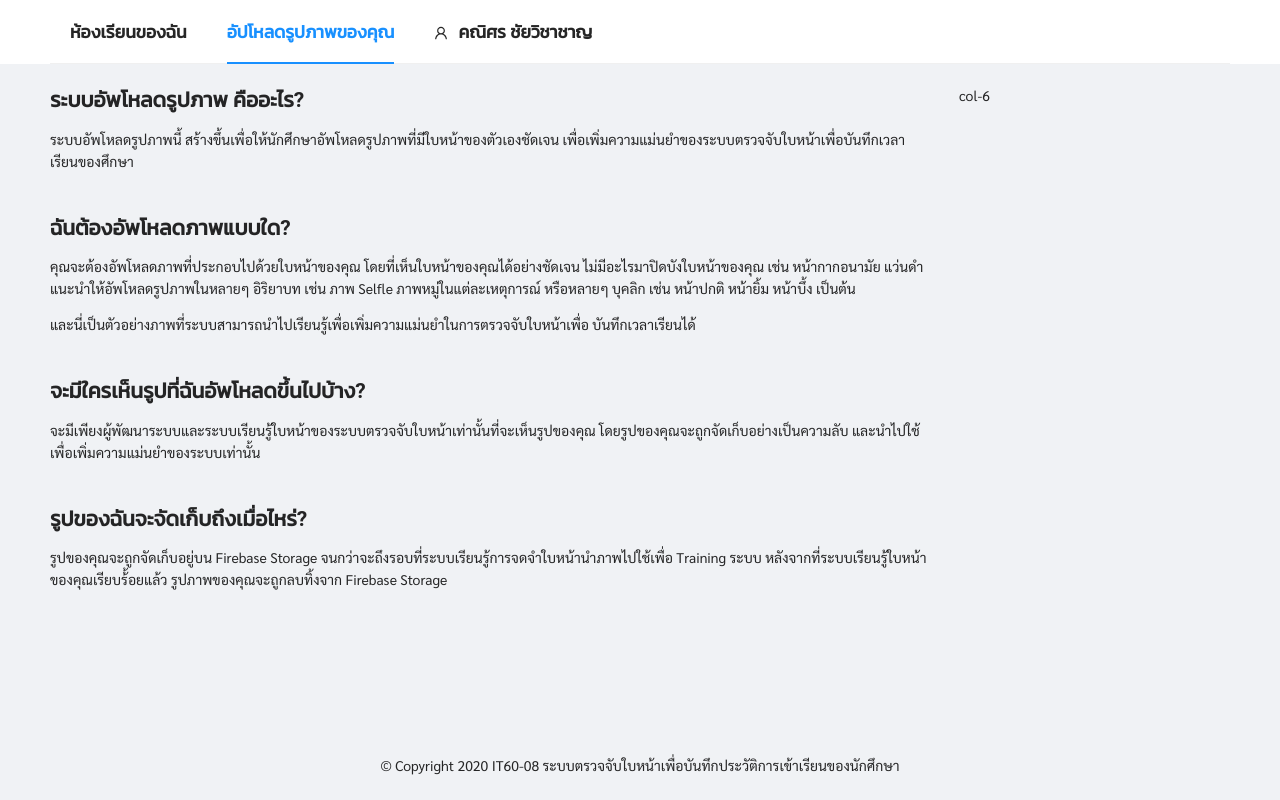
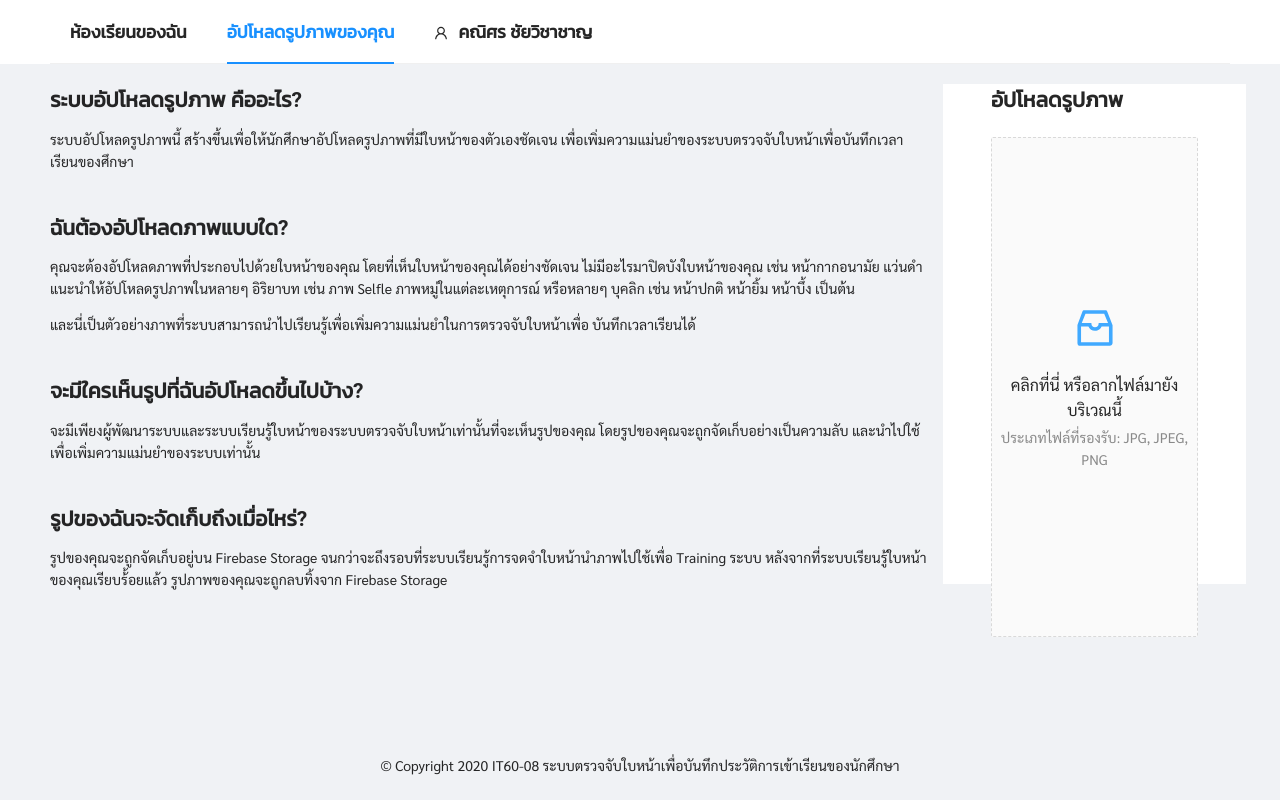
Before and after one commit to khanysorn/frrsca-frontend, a React (Create React App) app: page /student/upload in a window 1280 px wide. Built offline with nearby package versions, Linux system fonts and the light colour scheme; no server answers.

Commit message:
[ADD] Upload Face for Student

```diff
--- a/src/page/student/UploadFace.js
+++ b/src/page/student/UploadFace.js
@@ -1,23 +1,39 @@
 import React from "react";
-import { Layout, Col, Row } from "antd";
+import { Layout, Col, Row, Upload, message } from "antd";
+import { InboxOutlined } from "@ant-design/icons";
 import { withRouter } from "react-router-dom";
-import ContentLayoutStyle from "../../components/ContentLayoutStyle"
+import ContentLayoutStyle from "../../components/ContentLayoutStyle";
 import MenuBar from "../../components/student/Menu";
-import axios from 'axios'
-import Footer from '../../components/Footer';
-const { Header, Content} = Layout;
+import axios from "axios";
+import Footer from "../../components/Footer";
+import UploadBox from "../../components/student/UploadBox";
+const { Header, Content } = Layout;
 
+const { Dragger } = Upload;
+
+const props = {
+  name: "file",
+  multiple: true,
+  action: "https://www.mocky.io/v2/5cc8019d300000980a055e76",
+  onChange(info) {
+    const { status } = info.file;
+    if (status !== "กำลังอัปโหลด") {
+      console.log(info.file, info.fileList);
+    }
+    if (status === "done") {
+      message.success(`ไฟล์ ${info.file.name} อัปโหลดรูปเสร็จสมบูรณ์`);
+    } else if (status === "error") {
+      message.error(`ไฟล์ ${info.file.name} อัปโหลดรูปไม่เสร็จสมบูรณ์`);
+    }
+  },
+};
 
 class UploadFace extends React.Component {
-
   state = {
     data: [],
   };
 
-  componentDidMount() {
-
-  }
-
+  componentDidMount() {}
 
   getSubjectList = async () => {
     // this.props.match.params.id
@@ -33,30 +49,66 @@ class UploadFace extends React.Component {
   };
 
   render() {
-  console.log(this.state.data)
+    console.log(this.state.data);
     return (
       <>
         <Layout className="layout">
           <Header>
-        <MenuBar/>
+            <MenuBar />
           </Header>
-        <Content style={ContentLayoutStyle} >
-         <Row style={{ marginTop: "20px" }} gutter={[32,32]}>
+          <Content style={ContentLayoutStyle}>
+            <Row style={{ marginTop: "20px" }} gutter={[32, 32]}>
               <Col xs={24} md={18}>
-                <h1>ระบบอัพโหลดรูปภาพ คืออะไร?</h1>
-                <p style={{marginBottom: "40px"}}>ระบบอัพโหลดรูปภาพนี้ สร้างขึ้นเพื่อให้นักศึกษาอัพโหลดรูปภาพที่มีใบหน้าของตัวเองชัดเจน เพื่อเพิ่มความแม่นยำของระบบตรวจจับใบหน้าเพื่อบันทึกเวลาเรียนของศึกษา</p>
-                <h1>ฉันต้องอัพโหลดภาพแบบใด?</h1>
-                <p >คุณจะต้องอัพโหลดภาพที่ประกอบไปด้วยใบหน้าของคุณ โดยที่เห็นใบหน้าของคุณได้อย่างชัดเจน ไม่มีอะไรมาปิดบังใบหน้าของคุณ เช่น หน้ากากอนามัย แว่นดำ แนะนำให้อัพโหลดรูปภาพในหลายๆ อิริยาบท เช่น ภาพ Selfle ภาพหมู่ในแต่ละเหตุการณ์ หรือหลายๆ บุคลิก เช่น หน้าปกติ หน้ายิ้ม หน้าบึ้ง เป็นต้น </p>
-                <p style={{marginBottom: "40px"}}>และนี่เป็นตัวอย่างภาพที่ระบบสามารถนำไปเรียนรู้เพื่อเพิ่มความแม่นยำในการตรวจจับใบหน้าเพื่อ บันทึกเวลาเรียนได้</p>
-                <h1>จะมีใครเห็นรูปที่ฉันอัพโหลดขึ้นไปบ้าง?</h1>
-                <p style={{marginBottom: "40px"}}>จะมีเพียงผู้พัฒนาระบบและระบบเรียนรู้ใบหน้าของระบบตรวจจับใบหน้าเท่านั้นที่จะเห็นรูปของคุณ โดยรูปของคุณจะถูกจัดเก็บอย่างเป็นความลับ และนำไปใช้เพื่อเพิ่มความแม่นยำของระบบเท่านั้น</p>
+                <h1>ระบบอัปโหลดรูปภาพ คืออะไร?</h1>
+                <p style={{ marginBottom: "40px" }}>
+                  ระบบอัปโหลดรูปภาพนี้
+                  สร้างขึ้นเพื่อให้นักศึกษาอัปโหลดรูปภาพที่มีใบหน้าของตัวเองชัดเจน
+                  เพื่อเพิ่มความแม่นยำของระบบตรวจจับใบหน้าเพื่อบันทึกเวลาเรียนของศึกษา
+                </p>
+                <h1>ฉันต้องอัปโหลดภาพแบบใด?</h1>
+                <p>
+                  คุณจะต้องอัปโหลดภาพที่ประกอบไปด้วยใบหน้าของคุณ
+                  โดยที่เห็นใบหน้าของคุณได้อย่างชัดเจน
+                  ไม่มีอะไรมาปิดบังใบหน้าของคุณ เช่น หน้ากากอนามัย แว่นดำ
+                  แนะนำให้อัปโหลดรูปภาพในหลายๆ อิริยาบท เช่น ภาพ Selfle
+                  ภาพหมู่ในแต่ละเหตุการณ์ หรือหลายๆ บุคลิก เช่น หน้าปกติ
+                  หน้ายิ้ม หน้าบึ้ง เป็นต้น{" "}
+                </p>
+                <p style={{ marginBottom: "40px" }}>
+                  และนี่เป็นตัวอย่างภาพที่ระบบสามารถนำไปเรียนรู้เพื่อเพิ่มความแม่นยำในการตรวจจับใบหน้าเพื่อ
+                  บันทึกเวลาเรียนได้
+                </p>
+                <h1>จะมีใครเห็นรูปที่ฉันอัปโหลดขึ้นไปบ้าง?</h1>
+                <p style={{ marginBottom: "40px" }}>
+                  จะมีเพียงผู้พัฒนาระบบและระบบเรียนรู้ใบหน้าของระบบตรวจจับใบหน้าเท่านั้นที่จะเห็นรูปของคุณ
+                  โดยรูปของคุณจะถูกจัดเก็บอย่างเป็นความลับ
+                  และนำไปใช้เพื่อเพิ่มความแม่นยำของระบบเท่านั้น
+                </p>
                 <h1>รูปของฉันจะจัดเก็บถึงเมื่อไหร่?</h1>
-                <p style={{marginBottom: "40px"}}>รูปของคุณจะถูกจัดเก็บอยู่บน Firebase Storage จนกว่าจะถึงรอบที่ระบบเรียนรู้การจดจำใบหน้านำภาพไปใช้เพื่อ Training ระบบ หลังจากที่ระบบเรียนรู้ใบหน้าของคุณเรียบร้้อยแล้ว รูปภาพของคุณจะถูกลบทิ้งจาก Firebase Storage</p>
+                <p style={{ marginBottom: "40px" }}>
+                  รูปของคุณจะถูกจัดเก็บอยู่บน Firebase Storage
+                  จนกว่าจะถึงรอบที่ระบบเรียนรู้การจดจำใบหน้านำภาพไปใช้เพื่อ
+                  Training ระบบ หลังจากที่ระบบเรียนรู้ใบหน้าของคุณเรียบร้้อยแล้ว
+                  รูปภาพของคุณจะถูกลบทิ้งจาก Firebase Storage
+                </p>
               </Col>
-            <Col xs={24} md={6}>col-6</Col>
+              <Col xs={24} md={6} style={UploadBox}>
+                <h1 style={{ marginBottom: "20px" }}> อัปโหลดรูปภาพ</h1>
+                <Dragger {...props}>
+                  <p className="ant-upload-drag-icon">
+                    <InboxOutlined />
+                  </p>
+                  <p className="ant-upload-text">
+                    คลิกที่นี่ หรือลากไฟล์มายังบริเวณนี้
+                  </p>
+                  <p className="ant-upload-hint">
+                  ประเภทไฟล์ที่รองรับ: JPG, JPEG, PNG
+                  </p>
+                </Dragger>
+              </Col>
             </Row>
           </Content>
-        <Footer/>
+          <Footer />
         </Layout>
       </>
     );
```
Lines whose indentation alone changed are shown as unchanged.
